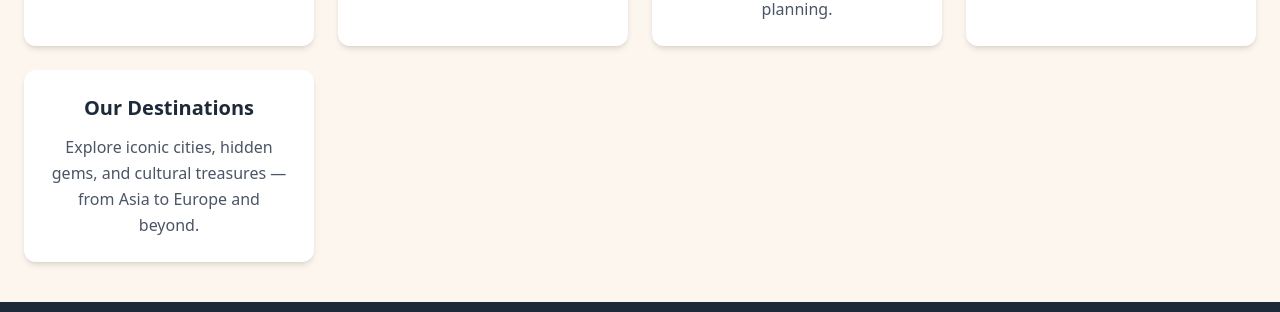
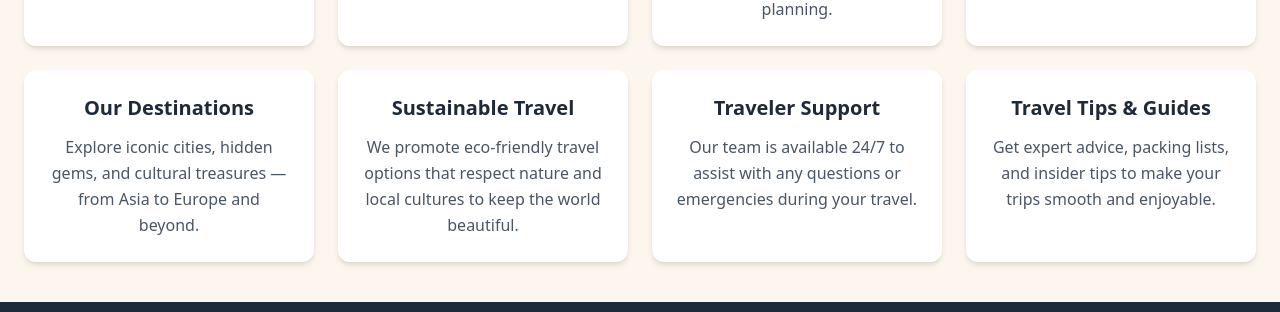
Before and after one commit to imuhammadessa/workcation, a Vue app: page /about in a window 1280 px wide. Shown: the part 1094-1406 px from the top of the page. Built offline with nearby package versions, Linux system fonts and the light colour scheme.

Commit message:
added three boxes more

```diff
--- a/src/pages/About.vue
+++ b/src/pages/About.vue
@@ -14,7 +14,7 @@
 
     <!-- Card Container -->
     <div class="grid grid-cols-1 sm:grid-cols-2 lg:grid-cols-3 xl:grid-cols-4 gap-6 w-full max-w-7xl px-2">
-      <!-- Card -->
+      <!-- Existing Cards -->
       <div class="bg-white p-6 rounded-xl shadow-md text-center">
         <h2 class="text-lg sm:text-xl font-semibold text-gray-800 mb-3">Our Mission</h2>
         <p class="text-sm sm:text-base text-gray-600 leading-relaxed">
@@ -22,7 +22,6 @@
         </p>
       </div>
 
-      <!-- Card -->
       <div class="bg-white p-6 rounded-xl shadow-md text-center">
         <h2 class="text-lg sm:text-xl font-semibold text-gray-800 mb-3">Who We Are</h2>
         <p class="text-sm sm:text-base text-gray-600 leading-relaxed">
@@ -30,7 +29,6 @@
         </p>
       </div>
 
-      <!-- Card -->
       <div class="bg-white p-6 rounded-xl shadow-md text-center">
         <h2 class="text-lg sm:text-xl font-semibold text-gray-800 mb-3">Our Services</h2>
         <p class="text-sm sm:text-base text-gray-600 leading-relaxed">
@@ -38,7 +36,6 @@
         </p>
       </div>
 
-      <!-- Card -->
       <div class="bg-white p-6 rounded-xl shadow-md text-center">
         <h2 class="text-lg sm:text-xl font-semibold text-gray-800 mb-3">Why Choose Us</h2>
         <p class="text-sm sm:text-base text-gray-600 leading-relaxed">
@@ -46,11 +43,32 @@
         </p>
       </div>
 
-      <!-- Card -->
       <div class="bg-white p-6 rounded-xl shadow-md text-center">
         <h2 class="text-lg sm:text-xl font-semibold text-gray-800 mb-3">Our Destinations</h2>
         <p class="text-sm sm:text-base text-gray-600 leading-relaxed">
           Explore iconic cities, hidden gems, and cultural treasures — from Asia to Europe and beyond.
+        </p>
+      </div>
+
+      <!-- NEW Cards below -->
+      <div class="bg-white p-6 rounded-xl shadow-md text-center">
+        <h2 class="text-lg sm:text-xl font-semibold text-gray-800 mb-3">Sustainable Travel</h2>
+        <p class="text-sm sm:text-base text-gray-600 leading-relaxed">
+          We promote eco-friendly travel options that respect nature and local cultures to keep the world beautiful.
+        </p>
+      </div>
+
+      <div class="bg-white p-6 rounded-xl shadow-md text-center">
+        <h2 class="text-lg sm:text-xl font-semibold text-gray-800 mb-3">Traveler Support</h2>
+        <p class="text-sm sm:text-base text-gray-600 leading-relaxed">
+          Our team is available 24/7 to assist with any questions or emergencies during your travel.
+        </p>
+      </div>
+
+      <div class="bg-white p-6 rounded-xl shadow-md text-center">
+        <h2 class="text-lg sm:text-xl font-semibold text-gray-800 mb-3">Travel Tips & Guides</h2>
+        <p class="text-sm sm:text-base text-gray-600 leading-relaxed">
+          Get expert advice, packing lists, and insider tips to make your trips smooth and enjoyable.
         </p>
       </div>
     </div>
--- a/src/pages/Blog.vue
+++ b/src/pages/Blog.vue
@@ -1,13 +1,5 @@
-<template lang="">
+<template>
     <div>
-        <h1>This is blog page!</h1>
+        <h1>Blog section is Here</h1>
     </div>
 </template>
-<script>
-export default {
-
-}
-</script>
-<style lang="">
-
-</style>
```
